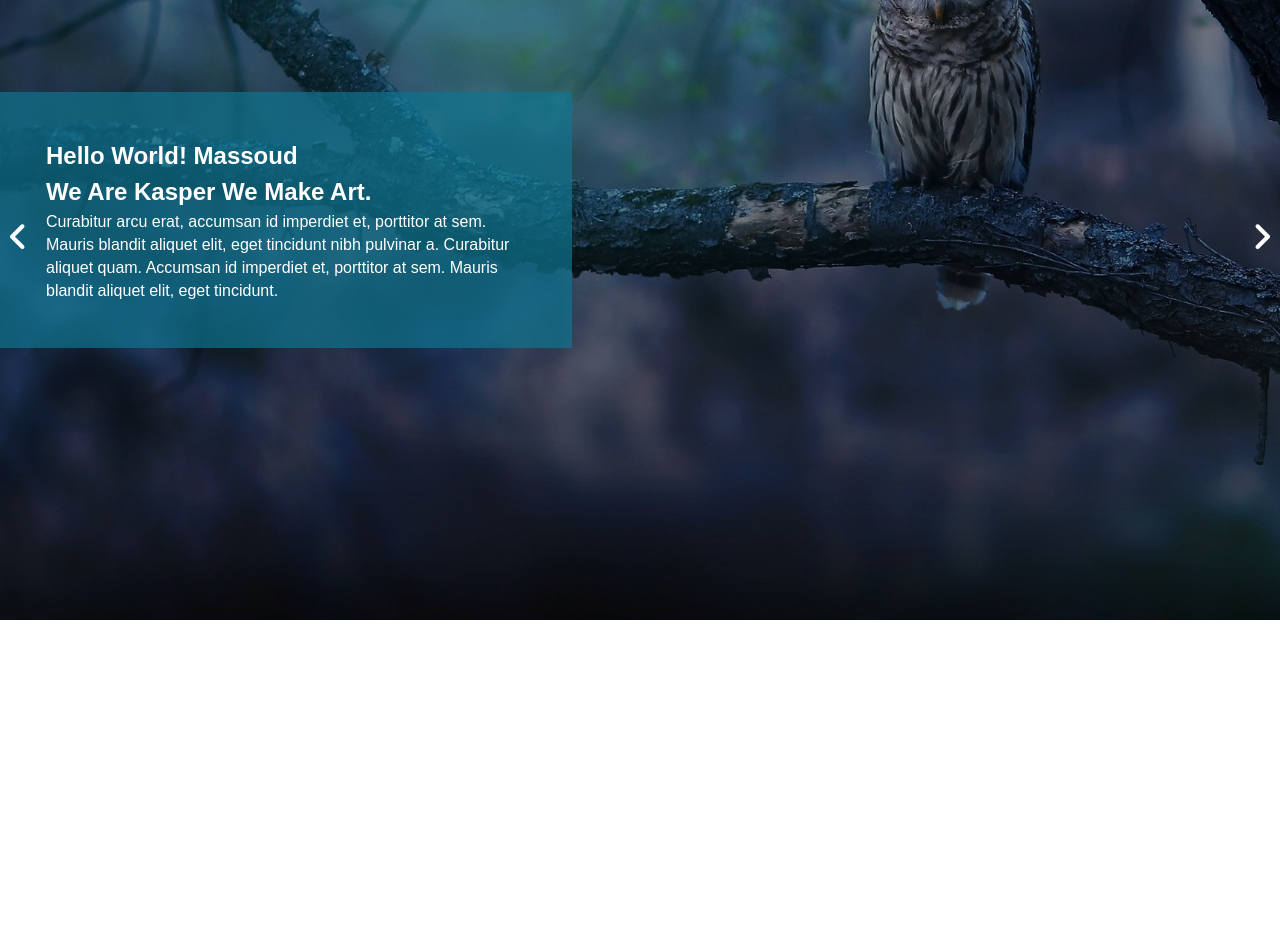
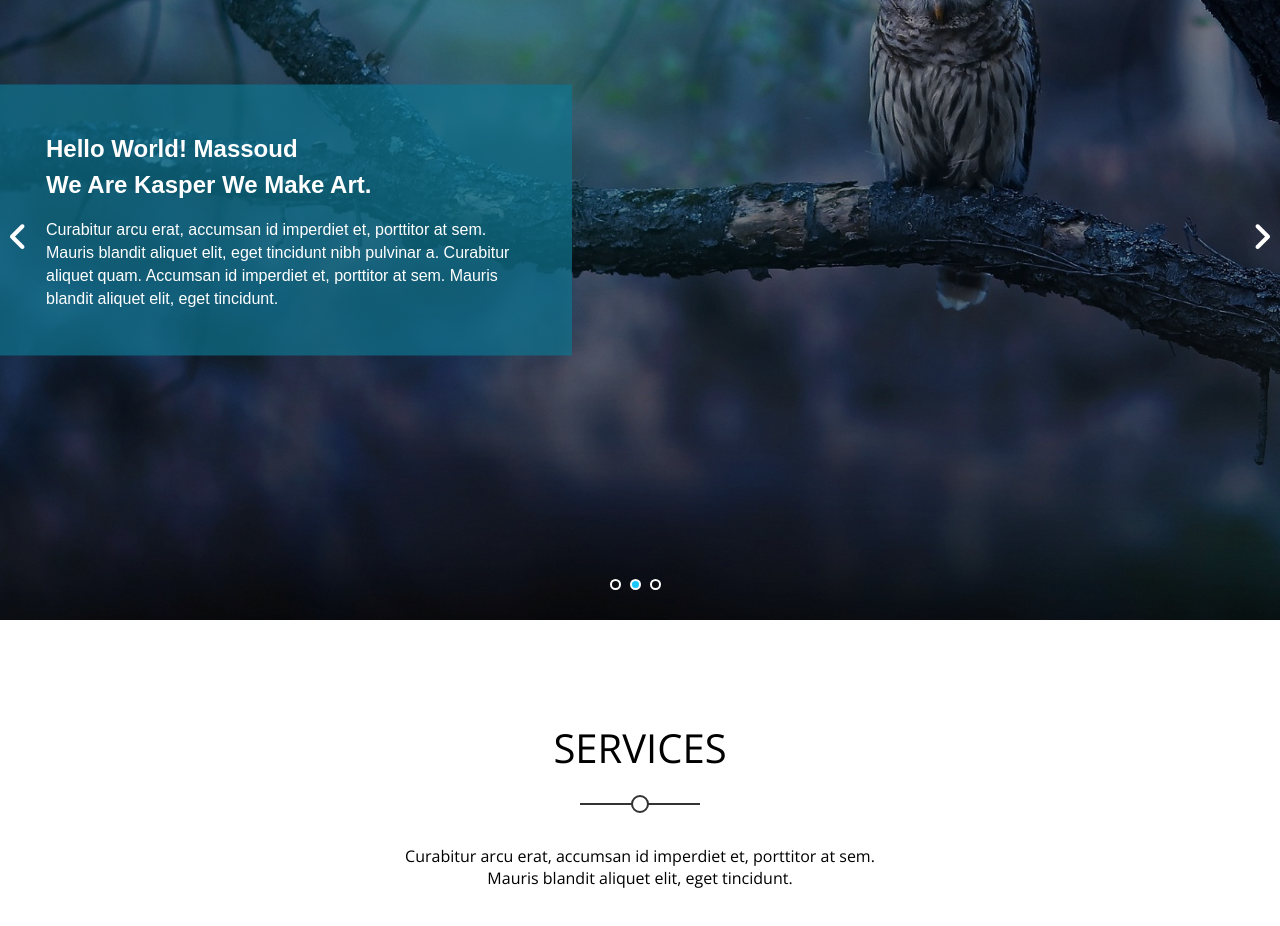
Before and after one commit to MohamedMassoud10/kasper, a React (Create React App) app: page / in a window 1280 px wide. Shown: the part 180-1106 px from the top of the page. Before the commit the page ends 800 px from the top, so only its background shows below. Built offline with nearby package versions, Linux system fonts and the light colour scheme.

Commit message:
third commit

```diff
--- a/src/App.js
+++ b/src/App.js
@@ -9,14 +9,13 @@ import Contact from './component/Contact';
 function App() {
   return (
     <div className='container'>
-      <Routes>
-      <Route path='/' element={<Header/>}></Route >
-      <Route path='/About' element={<About/>}></Route >
-      <Route path='/Pricing' element={<Pricing/>}></Route >
-      <Route path='/Contact' element={<Contact/>}></Route >
-      <Route path='/Portfolio' element={<Portfolio/>}></Route >
-      <Route path='/Services' element={<Services/>}></Route >
-      </Routes>
+
+      <Header/>
+      <Services/>
+      <Portfolio/>
+      <About/>
+      <Pricing/>
+      <Contact/>
     </div>
   );
 }
--- a/src/component/About.js
+++ b/src/component/About.js
@@ -1,7 +1,6 @@
 let About=()=>{
     return(
         <div>
-            <h1>About</h1>
         </div>
     )
 }
--- a/src/component/Contact.js
+++ b/src/component/Contact.js
@@ -1,7 +1,6 @@
 let Contact=()=>{
     return(
         <div>
-            <h1>Contact</h1>
         </div>
     )
 }
--- a/src/component/Header.js
+++ b/src/component/Header.js
@@ -61,6 +61,11 @@ let Header =()=>{
         </div>
         <i class="fa-solid fa-angle-right right-arrow"></i>
         <i class="fa-solid fa-angle-left left-arrow "></i>
+        <div className="bullets">
+            <div className="bullet"></div>
+            <div className="bullet bt-c"></div>
+            <div className="bullet"></div>
+        </div>
         </div>
 
     )
--- a/src/component/Pricing.js
+++ b/src/component/Pricing.js
@@ -1,7 +1,6 @@
 let Pricing=()=>{
     return(
         <div>
-            <h1>Pricing</h1>
         </div>
     )
 }
--- a/src/component/Protfolio.js
+++ b/src/component/Protfolio.js
@@ -1,7 +1,7 @@
 let Portfolio=()=>{
     return(
         <div>
-            <h1>Portfolio</h1>
+
         </div>
     )
 }
--- a/src/component/Servicec.js
+++ b/src/component/Servicec.js
@@ -1,7 +1,16 @@
 let Services=()=>{
     return(
-        <div>
-            <h1>Services</h1>
+        <div className="Services">
+            <div className="const-div">
+                <h1>Services</h1>
+                <p>Curabitur arcu erat, accumsan id imperdiet et, porttitor at sem.<br/> Mauris blandit aliquet elit, eget tincidunt.</p>
+            </div>
+            <div className="Services-content">
+                <div className="ser-box"></div>
+                <div className="ser-box"></div>
+                <div className="ser-box"></div>
+                <div className="ser-box"></div>
+            </div>
         </div>
     )
 }
--- a/src/index.css
+++ b/src/index.css
@@ -6,6 +6,16 @@
 :root{
     --color-one: #19c8fa ;
     --color-two: rgb(15 116 143 / 70%);
+    --const-top-bottom-padding: 100px 0;
+}
+html {
+    scroll-behavior: smooth;
+}
+body {
+    font-family: "Open Sans", sans-serif;
+}
+ul {
+    list-style: none;
 }
 .container{
     height: 100vh;
@@ -20,7 +30,7 @@
     padding: 12px;
     z-index: 1;
 }
- .overlay{
+.overlay{
     position: absolute;
     width: 100%;
     background-color: #00000066;
@@ -209,7 +219,7 @@ ul{
 @media (max-width: 768px){
     .Header .toggle-menu{
         width: 100%;
-        height: 312px;
+        height: 340px;
         right: 0;
     }
     .Header .toggle-menu .ul li:not(:last-child){
@@ -240,6 +250,7 @@ ul{
 }
 .text .content h2{
     line-height: 36px;
+    margin-bottom: 15px;
 }
 .text .content p{
     line-height: 23px;
@@ -258,3 +269,61 @@ ul{
     font-size: 33px;
     left: 10px;
 }
+.left-arrow , .right-arrow{
+    cursor: pointer;
+}
+.bullets{
+    position: absolute;
+    left: 50%;
+    transform: translateX(-50%);
+    bottom: 30px;
+    display: flex;
+}
+.bullet{
+    height: 11px;
+    margin-right: 9px;
+    width: 11px;
+    border: 2px solid white;
+    border-radius: 50%;
+}
+.bt-c{
+    background-color: var(--color-one);
+}
+.Services{
+    display: flex;
+    justify-content: center;
+    align-items: center;
+    text-align: center;
+}
+.const-div{
+    padding:var(--const-top-bottom-padding);
+}
+.const-div h1{
+    font-weight: normal;
+    font-size: 40px;
+    position: relative;
+    margin-bottom: 70px;
+    text-transform: uppercase;
+}
+.const-div h1::after{
+    content: '';
+    position: absolute;
+    left: 50%;
+    transform: translateX(-50%);
+    width: 14px;
+    height: 14px;
+    border-radius: 50%;
+    border: 2px solid #333;
+    bottom: -38px;
+    background-color: white;
+}
+.const-div h1::before{
+    content: "";
+    position: absolute;
+    left: 50%;
+    transform: translateX(-50%);
+    height: 2px;
+    background-color: #333;
+    bottom: -30px;
+    width: 120px;
+}
```
